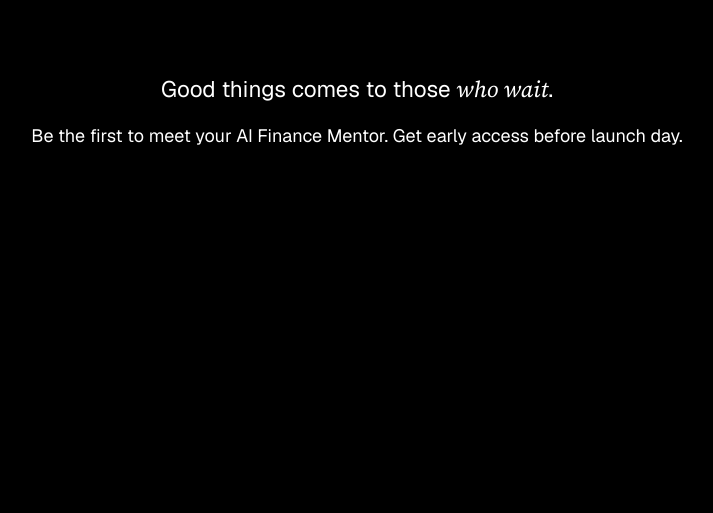
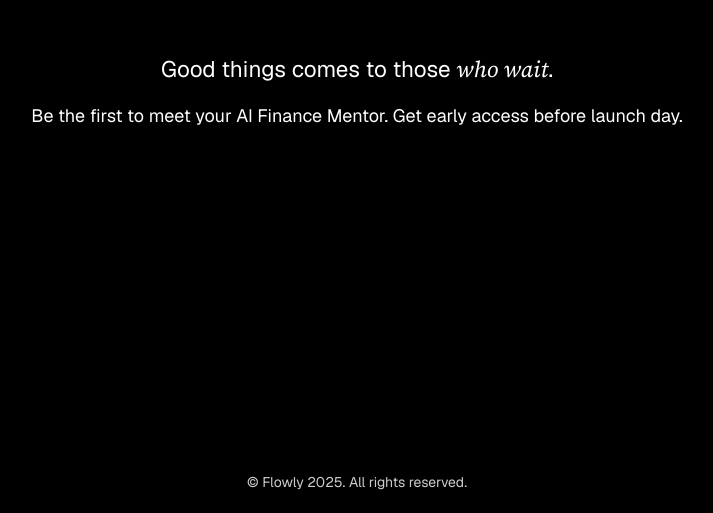
Before and after one commit to flowly-app/waitlist, a React (Vite) app: page / in a window 1280 px wide. Shown: the part 287-800 px from the top of the page, without its empty margins (283-996 px from the left). Built offline with nearby package versions, Linux system fonts and the light colour scheme.

Commit message:
feat: add footer component and update App layout
- Add Footer component with social links and copyright
- Update App.tsx to use new layout with footer
- Restructure main content area for better spacing

```diff
--- a/src/App.tsx
+++ b/src/App.tsx
@@ -1,14 +1,20 @@
+import Footer from "./components/footer";
+
 function App() {
 	return (
-		<div className="flex flex-col items-center justify-center h-screen gap-8 p-8">
+		<section className="flex flex-col items-center justify-between h-screen gap-8 p-8">
+			<div className="flex flex-col items-center justify-center gap-8 p-8 flex-1">
 				<h1 className="text-4xl">
-				Good things comes to those <span className="font-serif">who wait</span>.
+					Good things comes to those{" "}
+					<span className="font-serif">who wait</span>.
 				</h1>
 				<p>
 					Be the first to meet your AI Finance Mentor. Get early access before
 					launch day.
 				</p>
 			</div>
+			<Footer />
+		</section>
 	);
 }
 
--- /dev/null
+++ b/src/components/footer.tsx
@@ -0,0 +1,7 @@
+export default function Footer() {
+	return (
+		<footer className="text-center text-[1.4rem] text-white/80 max-w-lg flex items-center justify-center">
+			<p>© Flowly 2025. All rights reserved.</p>
+		</footer>
+	);
+}
```
Lines whose indentation alone changed are shown as unchanged.
